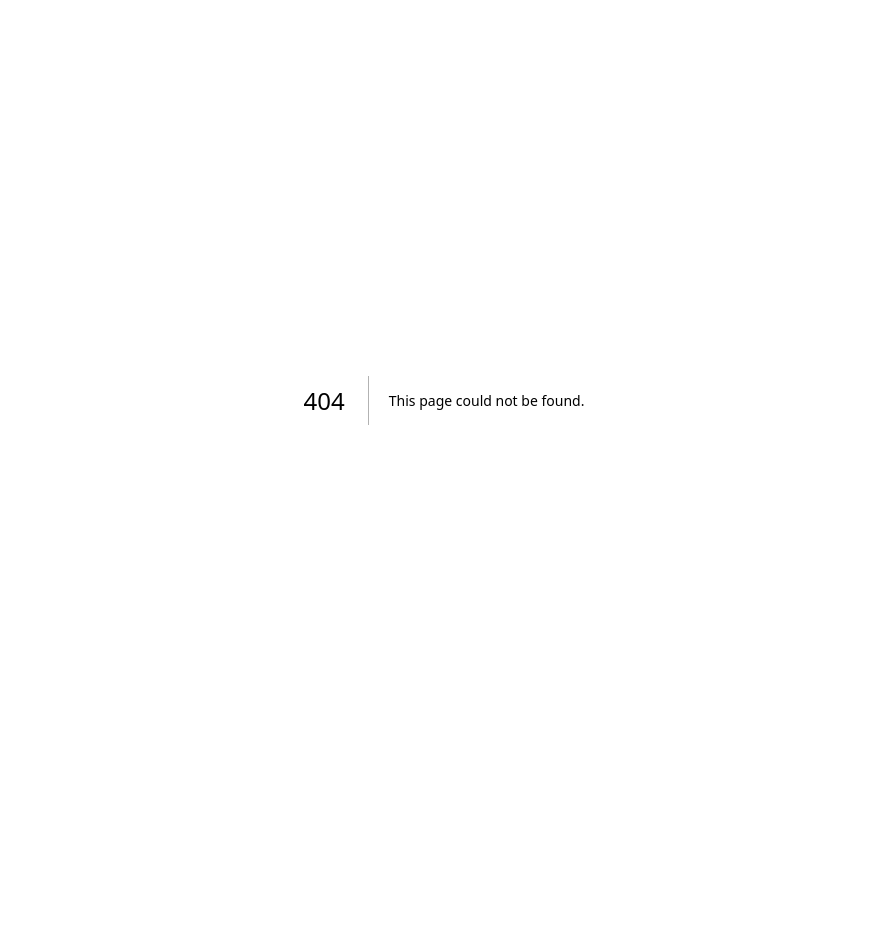
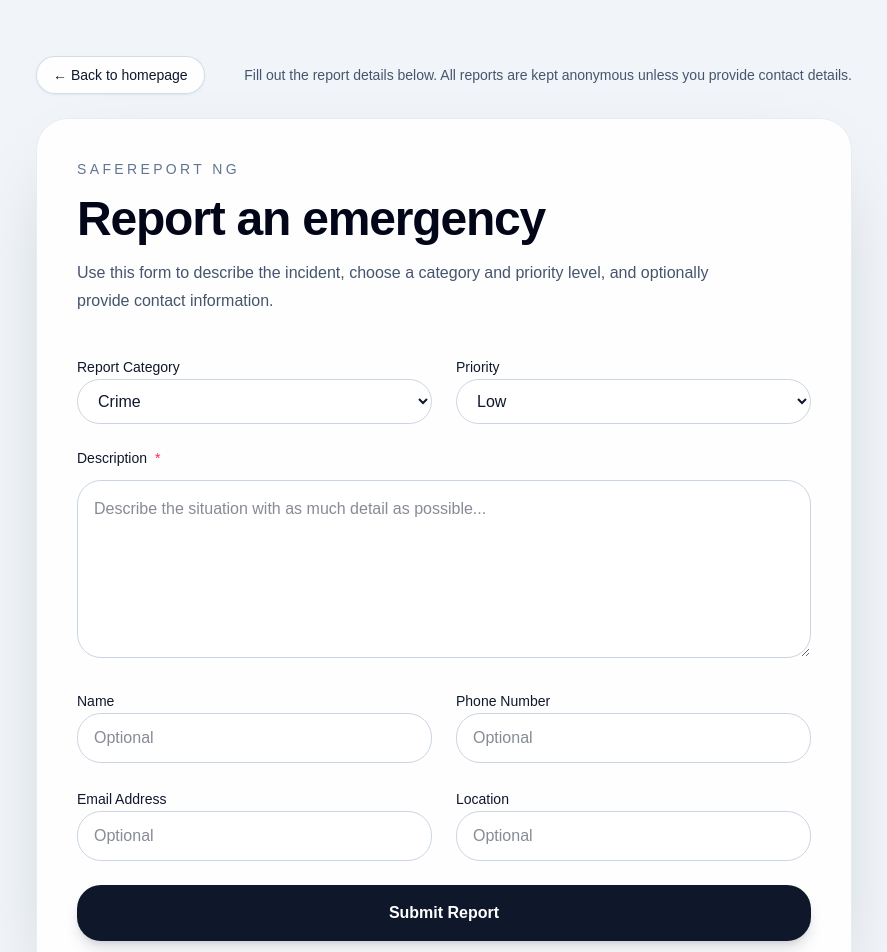
Before and after one commit to ARKOG-trade/safereport-ng, a Next.js app: page /report in a window 1280 px wide. Before the commit this address had no page. Shown: the top 952 px of the page, without its empty margins (196-1083 px from the left). Before the commit the page ends 800 px from the top, so only its background shows below. Built offline with nearby package versions, Linux system fonts and the light colour scheme.

Commit message:
fix: unwrap searchParams Promise with React.use() in report page

```diff
--- /dev/null
+++ b/app/report/page.tsx
@@ -0,0 +1,143 @@
+"use client";
+
+import Link from "next/link";
+import { use, useState } from "react";
+
+const categories = [
+  "Crime",
+  "Medical Emergency",
+  "Fire Emergency",
+  "Cybercrime",
+  "Other Emergency",
+];
+
+const priorities = ["Low", "Medium", "High", "Critical"];
+
+type ReportPageProps = {
+  searchParams: Promise<{ category?: string }>;
+};
+
+export default function ReportPage({ searchParams }: ReportPageProps) {
+  const params = use(searchParams);
+  const queryCategory = params.category;
+  const defaultCategory = categories.includes(queryCategory || "") ? queryCategory! : categories[0];
+  const [category, setCategory] = useState(defaultCategory);
+
+  return (
+    <div className="min-h-screen bg-slate-100 text-slate-950 dark:bg-slate-950 dark:text-slate-50">
+      <main className="mx-auto max-w-4xl px-6 py-10 sm:px-8 lg:px-10 lg:py-14">
+        <div className="mb-6 flex flex-col gap-3 sm:flex-row sm:items-center sm:justify-between">
+          <Link
+            href="/"
+            className="inline-flex w-fit items-center gap-2 rounded-full border border-slate-300/80 bg-white/90 px-4 py-2 text-sm font-medium text-slate-900 shadow-sm shadow-slate-200 transition hover:border-slate-400 hover:bg-slate-50 dark:border-slate-700/70 dark:bg-slate-900/90 dark:text-slate-100 dark:hover:bg-slate-800"
+          >
+            ← Back to homepage
+          </Link>
+          <p className="text-sm text-slate-600 dark:text-slate-400">
+            Fill out the report details below. All reports are kept anonymous unless you provide contact details.
+          </p>
+        </div>
+
+        <section className="overflow-hidden rounded-[2rem] border border-slate-200/80 bg-white/90 p-6 shadow-[0_30px_80px_-40px_rgba(15,23,42,0.35)] backdrop-blur dark:border-slate-700/70 dark:bg-slate-900/95 sm:p-10">
+          <div className="mb-10">
+            <p className="text-sm uppercase tracking-[0.24em] text-slate-500 dark:text-slate-400">SafeReport NG</p>
+            <h1 className="mt-4 text-4xl font-semibold tracking-tight text-slate-950 dark:text-white sm:text-5xl">
+              Report an emergency
+            </h1>
+            <p className="mt-4 max-w-2xl text-base leading-7 text-slate-600 dark:text-slate-300">
+              Use this form to describe the incident, choose a category and priority level, and optionally provide contact information.
+            </p>
+          </div>
+
+          <form className="space-y-6" onSubmit={(event) => event.preventDefault()}>
+            <div className="grid gap-6 sm:grid-cols-2">
+              <label className="space-y-3">
+                <span className="text-sm font-medium text-slate-900 dark:text-slate-100">Report Category</span>
+                <select
+                  value={category}
+                  onChange={(event) => setCategory(event.target.value)}
+                  className="w-full rounded-3xl border border-slate-300 bg-white px-4 py-3 text-slate-900 outline-none transition dark:border-slate-700 dark:bg-slate-950 dark:text-slate-50"
+                >
+                  {categories.map((categoryOption) => (
+                    <option key={categoryOption} value={categoryOption}>
+                      {categoryOption}
+                    </option>
+                  ))}
+                </select>
+              </label>
+
+              <label className="space-y-3">
+                <span className="text-sm font-medium text-slate-900 dark:text-slate-100">Priority</span>
+                <select className="w-full rounded-3xl border border-slate-300 bg-white px-4 py-3 text-slate-900 outline-none transition dark:border-slate-700 dark:bg-slate-950 dark:text-slate-50">
+                  {priorities.map((priority) => (
+                    <option key={priority} value={priority}>
+                      {priority}
+                    </option>
+                  ))}
+                </select>
+              </label>
+            </div>
+
+            <label className="space-y-3 block">
+              <div className="flex items-center gap-2">
+                <span className="text-sm font-medium text-slate-900 dark:text-slate-100">Description</span>
+                <span className="text-sm text-rose-500">*</span>
+              </div>
+              <textarea
+                required
+                rows={6}
+                placeholder="Describe the situation with as much detail as possible..."
+                className="min-h-[170px] w-full rounded-[1.5rem] border border-slate-300 bg-white px-4 py-4 text-slate-900 outline-none transition focus:border-slate-500 focus:ring-2 focus:ring-slate-200/70 dark:border-slate-700 dark:bg-slate-950 dark:text-slate-50 dark:focus:border-slate-500 dark:focus:ring-slate-500/20"
+              />
+            </label>
+
+            <div className="grid gap-6 sm:grid-cols-2">
+              <label className="space-y-3 block">
+                <span className="text-sm font-medium text-slate-900 dark:text-slate-100">Name</span>
+                <input
+                  type="text"
+                  placeholder="Optional"
+                  className="w-full rounded-[1.5rem] border border-slate-300 bg-white px-4 py-3 text-slate-900 outline-none transition focus:border-slate-500 focus:ring-2 focus:ring-slate-200/70 dark:border-slate-700 dark:bg-slate-950 dark:text-slate-50 dark:focus:border-slate-500 dark:focus:ring-slate-500/20"
+                />
+              </label>
+              <label className="space-y-3 block">
+                <span className="text-sm font-medium text-slate-900 dark:text-slate-100">Phone Number</span>
+                <input
+                  type="tel"
+                  placeholder="Optional"
+                  className="w-full rounded-[1.5rem] border border-slate-300 bg-white px-4 py-3 text-slate-900 outline-none transition focus:border-slate-500 focus:ring-2 focus:ring-slate-200/70 dark:border-slate-700 dark:bg-slate-950 dark:text-slate-50 dark:focus:border-slate-500 dark:focus:ring-slate-500/20"
+                />
+              </label>
+            </div>
+
+            <div className="grid gap-6 sm:grid-cols-2">
+              <label className="space-y-3 block">
+                <span className="text-sm font-medium text-slate-900 dark:text-slate-100">Email Address</span>
+                <input
+                  type="email"
+                  placeholder="Optional"
+                  className="w-full rounded-[1.5rem] border border-slate-300 bg-white px-4 py-3 text-slate-900 outline-none transition focus:border-slate-500 focus:ring-2 focus:ring-slate-200/70 dark:border-slate-700 dark:bg-slate-950 dark:text-slate-50 dark:focus:border-slate-500 dark:focus:ring-slate-500/20"
+                />
+              </label>
+              <label className="space-y-3 block">
+                <span className="text-sm font-medium text-slate-900 dark:text-slate-100">Location</span>
+                <input
+                  type="text"
+                  placeholder="Optional"
+                  className="w-full rounded-[1.5rem] border border-slate-300 bg-white px-4 py-3 text-slate-900 outline-none transition focus:border-slate-500 focus:ring-2 focus:ring-slate-200/70 dark:border-slate-700 dark:bg-slate-950 dark:text-slate-50 dark:focus:border-slate-500 dark:focus:ring-slate-500/20"
+                />
+              </label>
+            </div>
+
+            <button
+              type="submit"
+              className="inline-flex w-full items-center justify-center rounded-3xl bg-slate-900 px-6 py-4 text-base font-semibold text-white shadow-lg shadow-slate-900/15 transition hover:-translate-y-0.5 hover:bg-slate-800 focus:outline-none focus:ring-2 focus:ring-slate-400/60 dark:bg-slate-50 dark:text-slate-950 dark:hover:bg-slate-100"
+            >
+              Submit Report
+            </button>
+          </form>
+        </section>
+      </main>
+    </div>
+  );
+}
```
